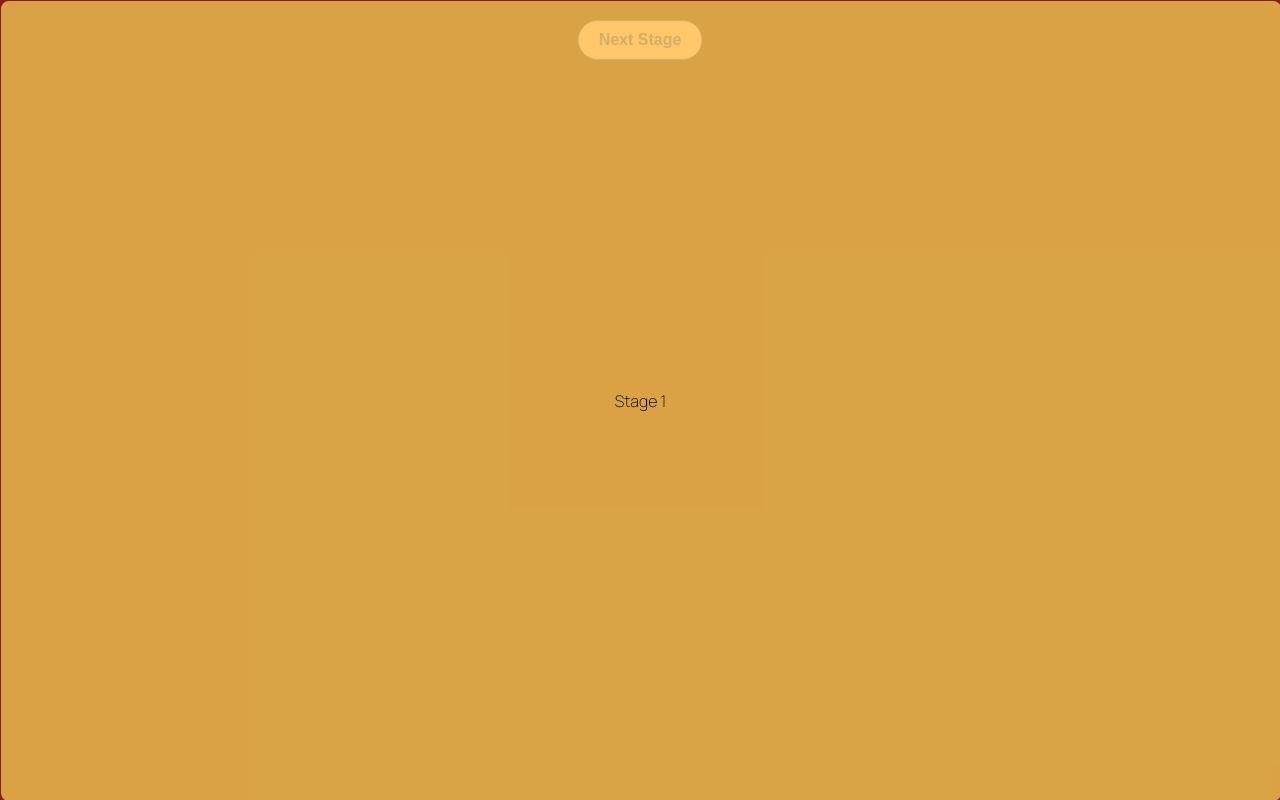
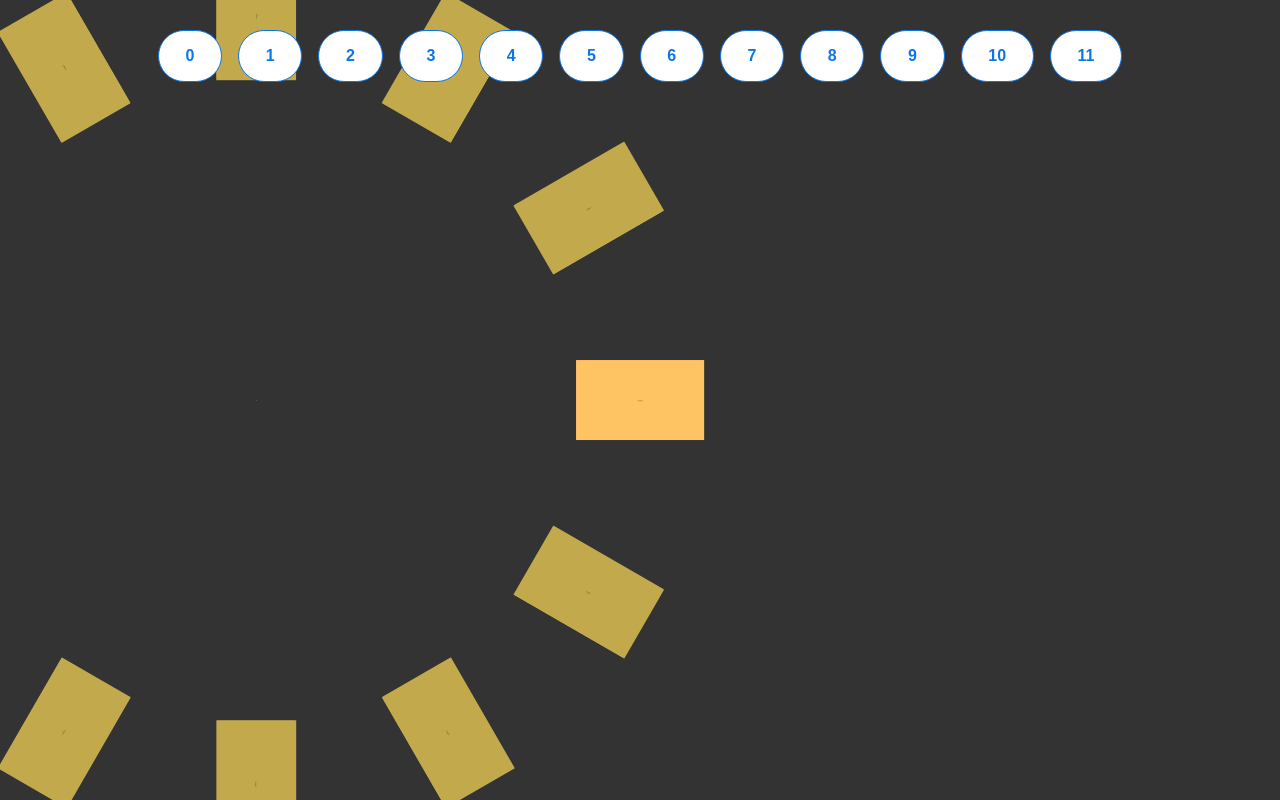
Before and after one commit to rajkovukovic/rajkovukovic.com, a SvelteKit app: page / in a window 1280 px wide. Built offline with nearby package versions, Linux system fonts and the light colour scheme.

Commit message:
more control

```diff
--- a/src/routes/+page.svelte
+++ b/src/routes/+page.svelte
@@ -14,38 +14,76 @@
 		}
 	}
 
+	const radius = 3;
+	const startAngle = Math.PI / 2;
+	const angleStep = (2 * Math.PI) / 12;
+
+	function generateStage(stageId: number, angle: number) {
+		let rotation = (angle * 180) / Math.PI;
+		if (rotation > 90) {
+			rotation = rotation - 180;
+		} else if (rotation < -90) {
+			rotation = rotation + 180;
+		}
+		return {
+			id: stageId,
+			x: Math.cos(angle) * radius,
+			y: Math.sin(angle) * radius,
+			rotation: (angle * 180) / Math.PI
+		};
+	}
+
+	let stageIndex = 0;
+	let maxStages = 12;
+	let zoomDuration = 500;
+	const cMultiplier = 100;
+
 	// Define the rectangle stages with position and rotation
-	const stages = [
-		{ id: 1, x: 0, y: 0, rotation: 0 },
-		{ id: 2, x: 1.5, y: 0, rotation: 30 },
-		{ id: 3, x: -1.5, y: 0, rotation: -22.5 },
-		{ id: 4, x: -0.5, y: 1.5, rotation: 45 },
-		{ id: 5, x: -2, y: 1.5, rotation: 75 }
-	];
-
-	let currentStageIndex = 0;
+	const stages = Array(maxStages)
+		.fill(0)
+		.map((_, index) => generateStage(index, startAngle + angleStep * index));
+	// [
+	// generateStage(0, startAngle)
+	// { id: 0, x: 0, y: 0, rotation: 0 }
+	// { id: 2, x: 1.5, y: 0, rotation: 30 },
+	// { id: 3, x: -1.5, y: 0, rotation: -22.5 },
+	// { id: 4, x: -0.5, y: 1.5, rotation: 45 },
+	// { id: 5, x: -2, y: 1.5, rotation: 75 }
+	// ];
 
 	// Tweened values for smooth transitions
-	let cameraX = spring(0, { stiffness: 3, damping: 1 });
-	let cameraY = spring(0, { stiffness: 3, damping: 1 });
-	let cameraRotation = spring(0, { stiffness: 3, damping: 1 });
+	let cameraX = spring(-stages[0].x * cMultiplier, { stiffness: 3, damping: 1 });
+	let cameraY = spring(-stages[0].y * cMultiplier, { stiffness: 3, damping: 1 });
+	let cameraRotation = spring(-stages[0].rotation, { stiffness: 3, damping: 1 });
 	// let zoom = spring(1, { stiffness: 0.5, damping: 0.5 });
-	let zoomDuration = 500;
 	let zoom = tweened(1, { duration: zoomDuration, easing: sineInOut });
 	let nextZoomValue = 1;
-	const cMultiplier = 100;
 	const cameraTimers: Array<number> = [];
 	let prevZoom = 1;
 	let dZoom = 0;
 	$: dZoom = $zoom - prevZoom;
 	$: prevZoom = $zoom;
 
-	function nextStage() {
+	function goToStage(nextStageId: number) {
+		if (nextStageId === stages[stageIndex].id) {
+			return;
+		}
+
 		while (cameraTimers.length > 0) {
 			clearTimeout(cameraTimers.pop());
 		}
 
-		currentStageIndex = (currentStageIndex + 1) % stages.length;
+		// create the stage if not exists
+		let nextStageIndex = stages.findIndex((stage) => stage.id === nextStageId);
+		if (nextStageIndex < 0) {
+			const angle = startAngle + angleStep * stages.length;
+			stages.push(generateStage(nextStageId, angle));
+			stageIndex = stages.length - 1;
+		} else {
+			stageIndex = nextStageIndex;
+		}
+
+		console.log({ stageIndex, stages });
 
 		if (dZoom >= 0) {
 			zoom.set(0.01);
@@ -53,7 +91,7 @@
 
 		const t1 = setTimeout(() => {
 			// Update camera to focus on the next stage
-			const nextStage = stages[currentStageIndex];
+			const nextStage = stages[stageIndex];
 			cameraX.set(-nextStage.x * cMultiplier); // Inverse the direction for camera panning
 			cameraY.set(-nextStage.y * cMultiplier); // Inverse the direction for camera panning
 			cameraRotation.set(-nextStage.rotation); // Inverse for correct rotation direction
@@ -64,7 +102,7 @@
 		const t2 = setTimeout(() => {
 			zoom.set(1);
 			cameraTimers.unshift();
-		}, zoomDuration * 1.25);
+		}, zoomDuration * 1.5);
 
 		cameraTimers.push(t1);
 		cameraTimers.push(t2);
@@ -87,9 +125,44 @@
 	$: viewportMax = Math.max(viewportWidth, viewportHeight);
 	$: stageMin = Math.min(stageWidth, stageHeight);
 	$: stageMax = Math.max(stageWidth, stageHeight);
+
+	let debugging = true;
+
+	function handleKeydown(e: KeyboardEvent) {
+		const stageShortcuts: Record<string, number> = {
+			'0': 0,
+			'1': 1,
+			'2': 2,
+			'3': 3,
+			'4': 4,
+			'5': 5,
+			'6': 6,
+			'7': 7,
+			'8': 8,
+			'9': 9,
+			a: 10,
+			b: 11
+		};
+
+		if (e.key === 'Alt') {
+			debugging = !debugging;
+		} else if (e.key === '<' || e.key === ',') {
+			goToStage((stages[stageIndex].id - 1 + maxStages) % maxStages);
+		} else if (e.key === '>' || e.key === '.') {
+			goToStage((stages[stageIndex].id + 1 + maxStages) % maxStages);
+		} else if (stageShortcuts[e.key] != undefined) {
+			goToStage(stageShortcuts[e.key]);
+		} else {
+			console.log(e.key);
+		}
+	}
 </script>
 
-<svelte:window bind:innerWidth={viewportWidth} bind:innerHeight={viewportHeight} />
+<svelte:window
+	bind:innerWidth={viewportWidth}
+	bind:innerHeight={viewportHeight}
+	on:keydown={handleKeydown}
+/>
 
 <div
 	class="container"
@@ -98,7 +171,12 @@
 	style:--stage-width="{stageWidth}px"
 	style:--stage-height="{stageHeight}px"
 >
-	<button on:click={nextStage}>Next Stage</button>
+	<div class="button-wrapper">
+		{#each Array(maxStages).fill(0) as _, index}
+			<button on:click={() => goToStage(index)}>{index}</button>
+		{/each}
+	</div>
+	<div class="viewport-wrapper" class:debugging>
 		<div class="viewport" style="transform: scale({Math.pow(Math.abs($zoom), 0.25)});">
 			<div
 				class="viewport-center"
@@ -108,6 +186,9 @@
 				{($cameraY * stageMax) / cMultiplier}px);
 			"
 			>
+				<!-- <div
+				style="position: absolute; top: -800vh; left: -800vw; right: -800vw; bottom: -800vh; background: rgba(0, 200, 0, 0.1);"
+			></div> -->
 				<!-- Viewport that will rotate and pan the camera -->
 				<!-- <div
 				class="viewport"
@@ -117,7 +198,8 @@
 				{#each stages as stage}
 					<div
 						class="rectangle"
-					style="transform:
+						style="transform-origin: center;
+					transform:
 						translate({stageMax * stage.x}px,
 						{stageMax * stage.y}px)
 						rotate({stage.rotation}deg);"
@@ -128,6 +210,7 @@
 			</div>
 
 			<!-- </div> -->
+		</div>
 	</div>
 </div>
 
@@ -158,6 +241,17 @@
 		align-items: center;
 	}
 
+	.viewport-wrapper {
+		position: fixed;
+		width: 100%;
+		height: 100%;
+		background-color: antiquewhite;
+		transition: transform 0.3s ease;
+		&.debugging {
+			transform: scale(0.1);
+		}
+	}
+
 	.viewport {
 		transform-origin: center;
 		position: relative;
@@ -168,6 +262,8 @@
 	}
 
 	.viewport-center {
+		transform-origin: center;
+		transform-style: preserve-3d;
 		display: flex;
 		justify-content: center;
 		align-items: center;
@@ -177,8 +273,9 @@
 		width: 1px;
 		height: 1px;
 		position: absolute;
-		top: 50%;
-		left: 50%;
+		width: 4px;
+		height: 4px;
+		border: 2px solid white;
 		transform: translate(-50%, -50%) rotate(0deg);
 		transition: transform 0.6s ease;
 	}
@@ -194,15 +291,22 @@
 		font-size: 1rem;
 		color: black;
 		border-radius: 8px;
-		transform-origin: center;
+	}
+
+	.button-wrapper {
+		display: flex;
+		justify-content: center;
+		position: fixed;
+		top: 20px;
+		left: 0;
+		right: 0;
+		z-index: 100;
+
+		padding: 10px 20px;
 	}
 
 	button {
-		position: absolute;
-		top: 20px;
-		left: 50%;
-		transform: translateX(-50%);
-		padding: 10px 20px;
+		margin: 0 0.5rem;
 		font-size: 16px;
 		cursor: pointer;
 	}
```
Lines whose indentation alone changed are shown as unchanged.
